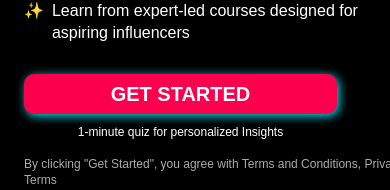
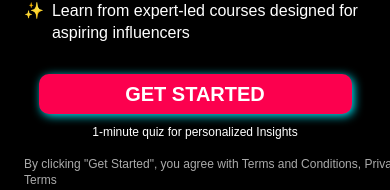
Before and after one commit to Nil20/design-fametonic-home, a Next.js app: page / in a window 390 px wide. Shown: the part 907-1097 px from the top of the page. Built offline with nearby package versions, Linux system fonts and the light colour scheme.

Commit message:
center button and text in mobile view

```diff
--- a/src/app/components/body/Button.tsx
+++ b/src/app/components/body/Button.tsx
@@ -2,7 +2,7 @@
 
 export default function Button() {
   return (
-    <div className="flex flex-col gap-[10px]">
+    <div className="flex flex-col gap-[10px] items-center md:items-start">
       <button
         onClick={() => alert('Get Started clicked!')}
         className="w-[313px] h-[40px] bg-[#FC004E] text-white font-figtree text-[20px] button-shadow-fametonic font-bold leading-[100%] tracking-normal rounded-[10px] px-[40px] py-[8px] flex items-center justify-center"
```
